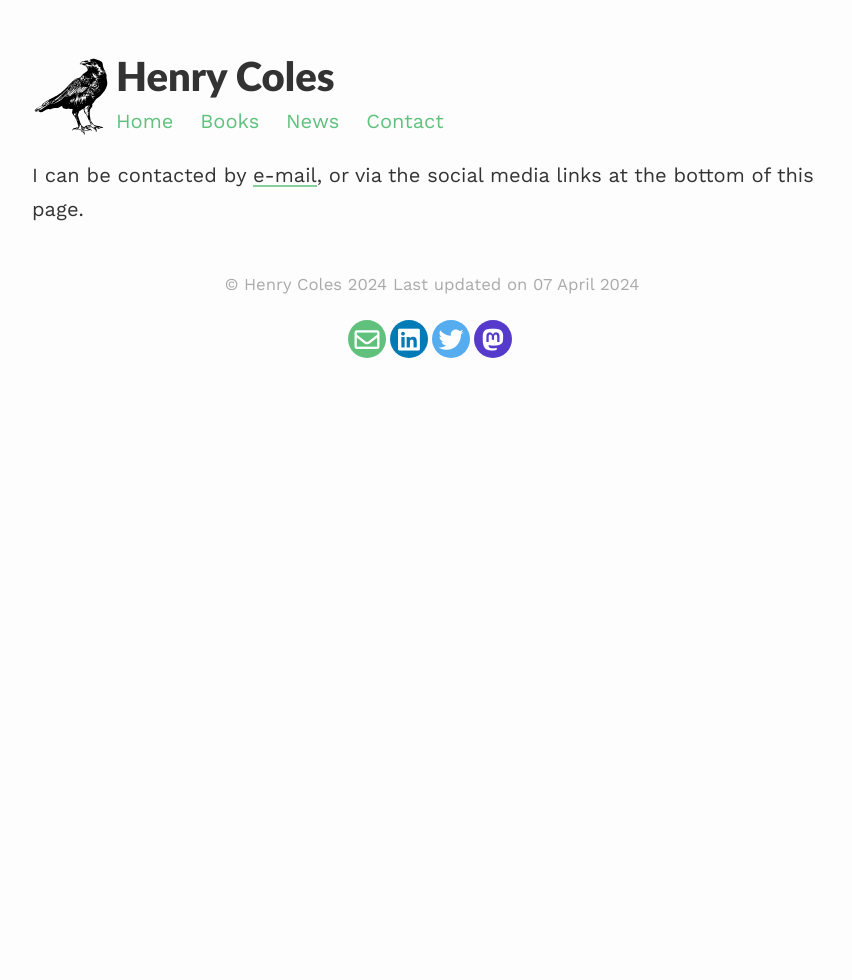
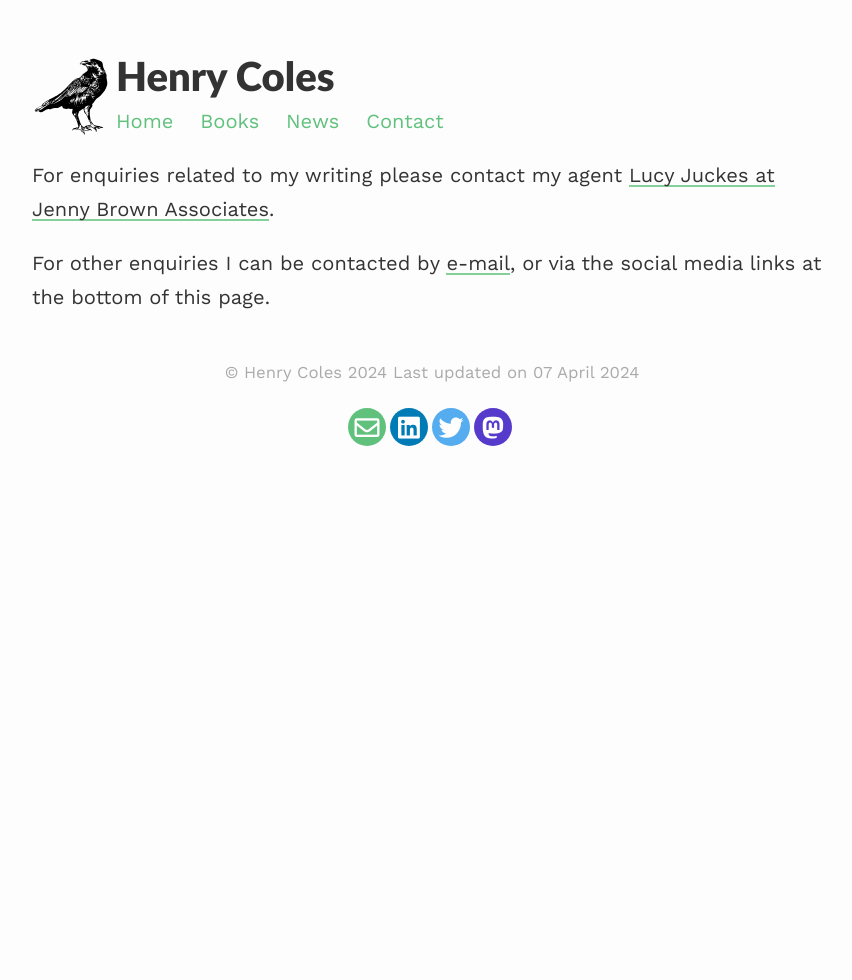
Before and after one commit to hcoles/henrycoles, a Jekyll site: the page built from _pages/contact.md, in a window 1280 px wide. Shown: the whole page, without its empty margins (208-1060 px from the left). Built offline with Jekyll 4.4.1, drawn with Linux system fonts in a browser that asks for light colours; nearby versions of some CDN libraries.

```diff
--- a/_pages/contact.md
+++ b/_pages/contact.md
@@ -5,4 +5,6 @@ permalink: /contact/
 published: true
 ---
 
-I can be contacted by [e-mail](mailto:hello@henrycoles.com), or via the social media links at the bottom of this page.
+For enquiries related to my writing please contact my agent [Lucy Juckes at Jenny Brown Associates](mailto:lucy@jennybrownassociates.com).
+
+For other enquiries I can be contacted by [e-mail](mailto:hello@henrycoles.com), or via the social media links at the bottom of this page.
```
Also changed, not shown: _books/the_traitors_moon.md (+1 -1 lines).
